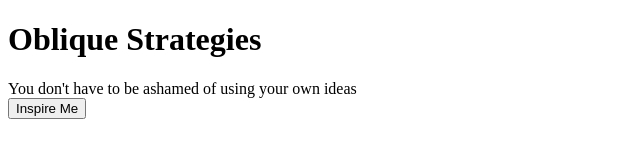
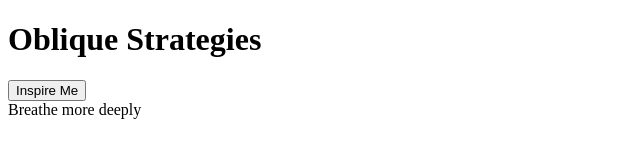
Before and after one commit to ianhundere/oblique-strategies, a plain HTML site: page index.html in a window 1280 px wide. Both pictures are taken after a click on the button "Inspire Me". Shown: the whole page, without its empty margins (0-640 px from the left). Drawn offline with Linux system fonts and the light colour scheme.

Commit message:
adds randomize function

```diff
--- a/index.html
+++ b/index.html
@@ -6,14 +6,17 @@
     <meta name="viewport" content="width=device-width, initial-scale=1.0">
     <meta http-equiv="X-UA-Compatible" content="ie=edge">
     <title>Oblique Strategies</title>
+    <link rel="stylesheet" href="styles/style.css">
 </head>
 
 <body>
     <h1>Oblique Strategies</h1>
+        <div class="buttonContainer">
+        <button data-oblique>Inspire Me</button>
+        </div>
     <div class="quoteDisplay" data-output>
 
     </div>
-    <button data-oblique>Inspire Me</button>
     <script src="scripts/index.js"></script>
 </body>
 
--- a/scripts/index.js
+++ b/scripts/index.js
@@ -1,4 +1,3 @@
-console.log('oi boi');
 // Classes are for CSS stlying
 // "data attributes" are for JS
 
@@ -189,16 +188,21 @@ const strat = ['(Organic) machinery',
     'Would anyone want it?',
     'You are an engineer',
     'You can only make one dot at a time',
-    'You don\'t have to be ashamed of using your own ideas']
+    'You don\'t have to be ashamed of using your own ideas'];
 
 // addEventListener accepts 2 arguments:
 // - a string that identifies the kind of event to listen for
 // - a function that says what to do when the event happens
+function randomStrat(array) {
+    for (let i = array.length - 1; i > 0; i--) {
+        const j = Math.floor(Math.random() * (i + 1));
+        [array[i], array[j]] = [array[j], array[i]];
+    }
+}
+
 triggerElement.addEventListener('click', () => {
-    console.log('Hello addEventListener!');
-    const newStrat = strat.pop();
-    outputElement.textContent = newStrat;
-
+    randomStrat(strat);
+    outputElement.textContent = strat[0];
 });
 
 
```
